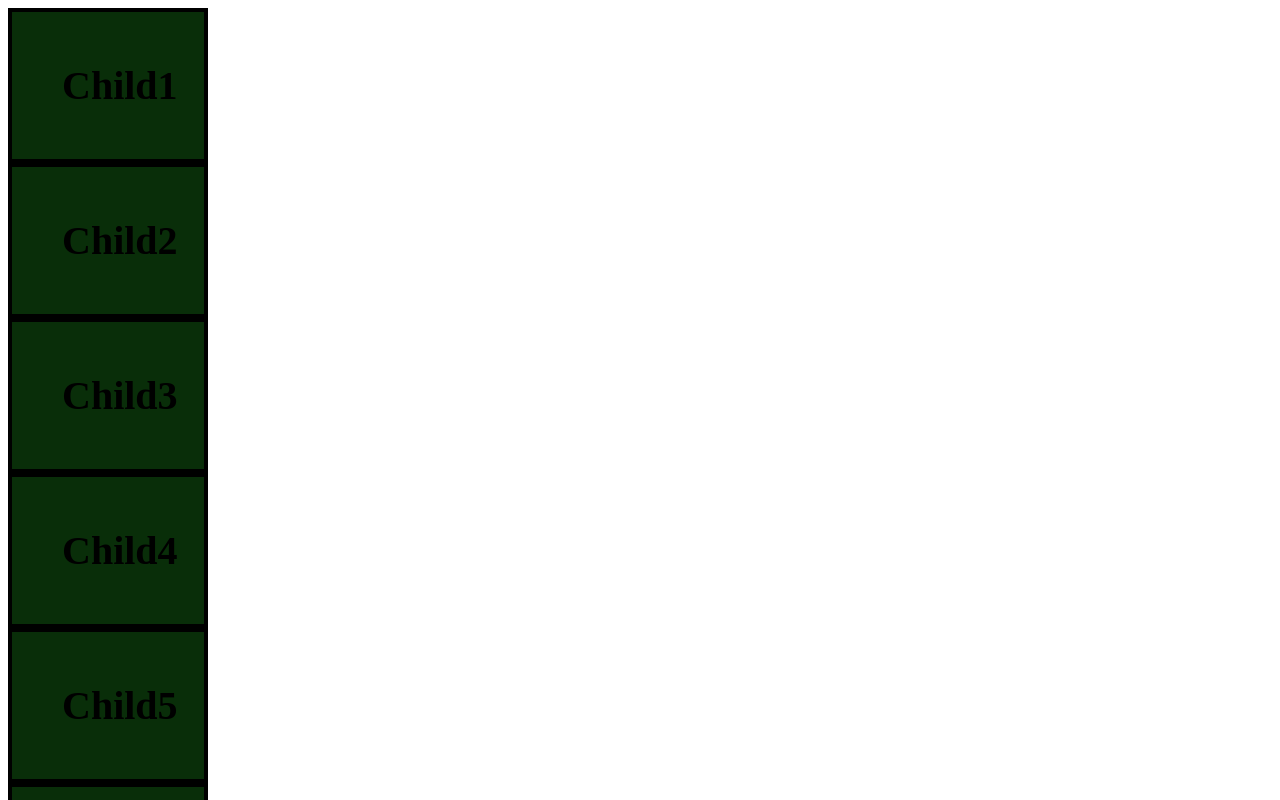
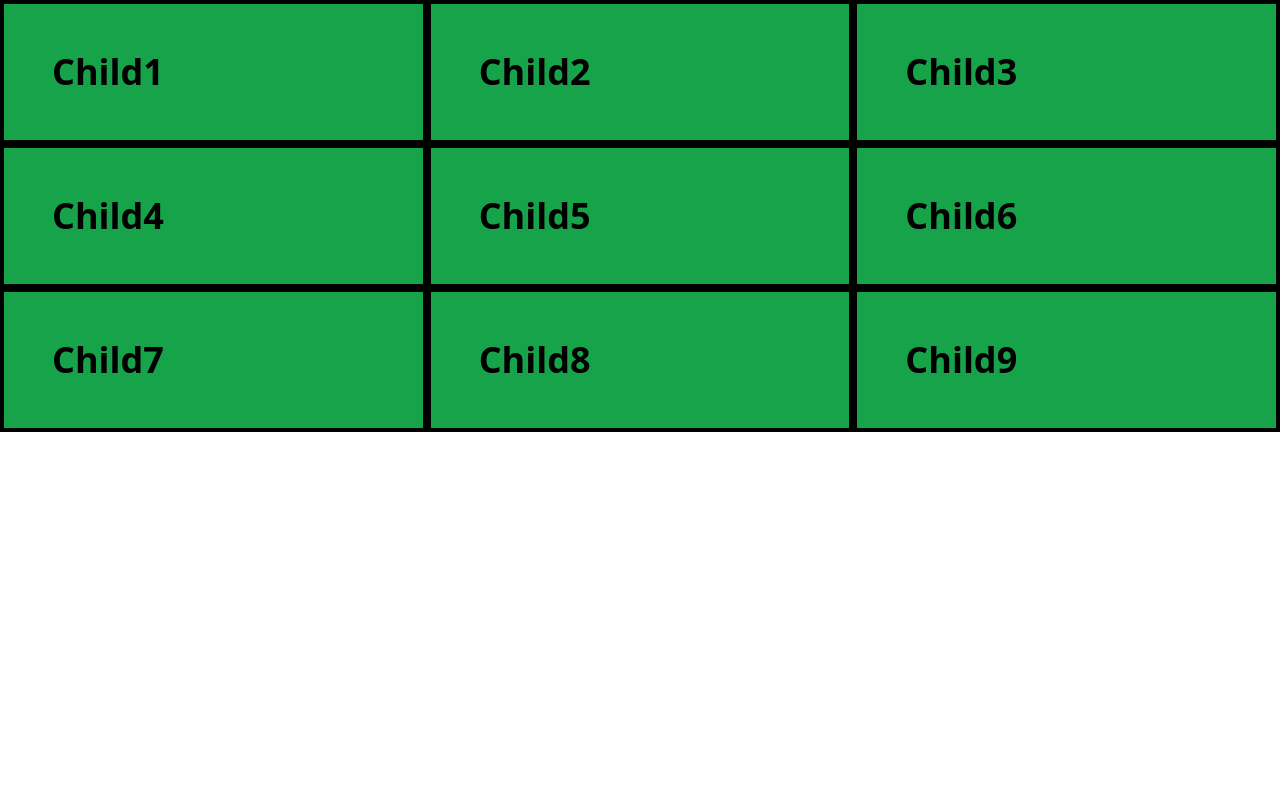
Before and after one commit to aditya98899/section-1, a plain HTML site: page cssgrid.html in a window 1280 px wide. Shown: the top 800 px of the page. Drawn offline with nearby package versions, Linux system fonts and the light colour scheme.

Commit message:
tailwindgrid

```diff
--- /dev/null
+++ b/UsingTailwind2.html
@@ -0,0 +1,17 @@
+<!DOCTYPE html>
+<html lang="en">
+<head>
+    <meta charset="UTF-8">
+    <meta name="viewport" content="width=device-width, initial-scale=1.0">
+    <title>Document</title>
+    <script src="https://cdn.tailwindcss.com"></script>
+</head>
+<body>
+    <div></div>
+    <div class="parent flex px-[30px] py-[30px] bg-green-600 h-[80vh] justify-evenly items-center">
+        <div class="child bg-voilet-400 text-3xl font-bold border-4 border-black py-[40px] px-[20px]">Child1</div>
+        <div class="child bg-voilet-400 text-3xl font-bold border-4 border-black py-[40px] px-[20px]">Child2</div>
+        <div class="child bg-voilet-400 text-3xl font-bold border-4 border-black py-[40px] px-[20px]">Child3</div>
+    </div>
+</body>
+</html>
--- a/cssgrid.html
+++ b/cssgrid.html
@@ -4,7 +4,8 @@
     <meta charset="UTF-8">
     <meta name="viewport" content="width=device-width, initial-scale=1.0">
     <title>Document</title>
-    <style>
+    <script src="https://cdn.tailwindcss.com"></script>
+    <!-- <style>
        .child{
         background-color: rgb(9, 46, 9);
         padding: 50px;
@@ -14,22 +15,22 @@
        }
        .Parent{
         display: grid;
-        /* grid-template-columns: 1fr 1fr 1fr; */
-        grid-template-columns: 200px;
+        grid-template-columns: 1fr 1fr 1fr;
+        /* grid-template-columns: 200px; */
        }
-    </style>
+    </style> -->
 </head>
 <body>
-    <div class="Parent">
-        <div class="child">Child1</div>
-        <div class="child">Child2</div>
-        <div class="child">Child3</div>
-        <div class="child">Child4</div>
-        <div class="child">Child5</div>
-        <div class="child">Child6</div>
-        <div class="child">Child7</div>
-        <div class="child">Child8</div>
-        <div class="child">Child9</div>
+    <div class="Parent grid grid-cols-3 ">
+        <div class="child bg-green-600 p-12 text-4xl font-bold border-4 border-black">Child1</div>
+        <div class="child bg-green-600 p-12 text-4xl font-bold border-4 border-black">Child2</div>
+        <div class="child bg-green-600 p-12 text-4xl font-bold border-4 border-black">Child3</div>
+        <div class="child bg-green-600 p-12 text-4xl font-bold border-4 border-black">Child4</div>
+        <div class="child bg-green-600 p-12 text-4xl font-bold border-4 border-black">Child5</div>
+        <div class="child bg-green-600 p-12 text-4xl font-bold border-4 border-black">Child6</div>
+        <div class="child bg-green-600 p-12 text-4xl font-bold border-4 border-black">Child7</div>
+        <div class="child bg-green-600 p-12 text-4xl font-bold border-4 border-black">Child8</div>
+        <div class="child bg-green-600 p-12 text-4xl font-bold border-4 border-black">Child9</div>
     </div>
 </body>
 </html>
--- a/style1.css
+++ b/style1.css
@@ -13,8 +13,8 @@
     background-color: chartreuse;
     padding: 30px;
     justify-content: space-evenly;
-    height: 100vh;
+    /* height: 100vh; */
     align-items: center;
     height: 80vh;
-    flex-direction: ;
+    flex-direction:
 }
```
Also changed, not shown: usingTailwind.html (+2 -1 lines).
